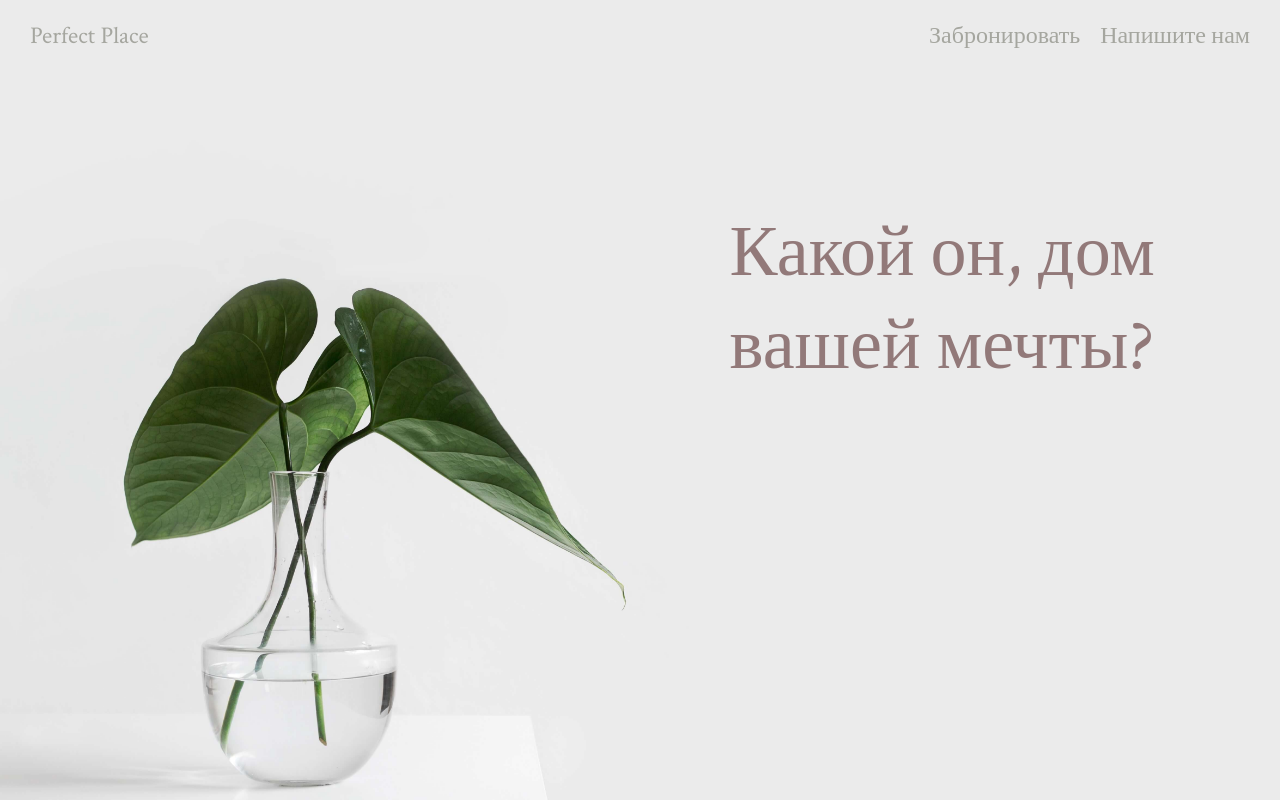
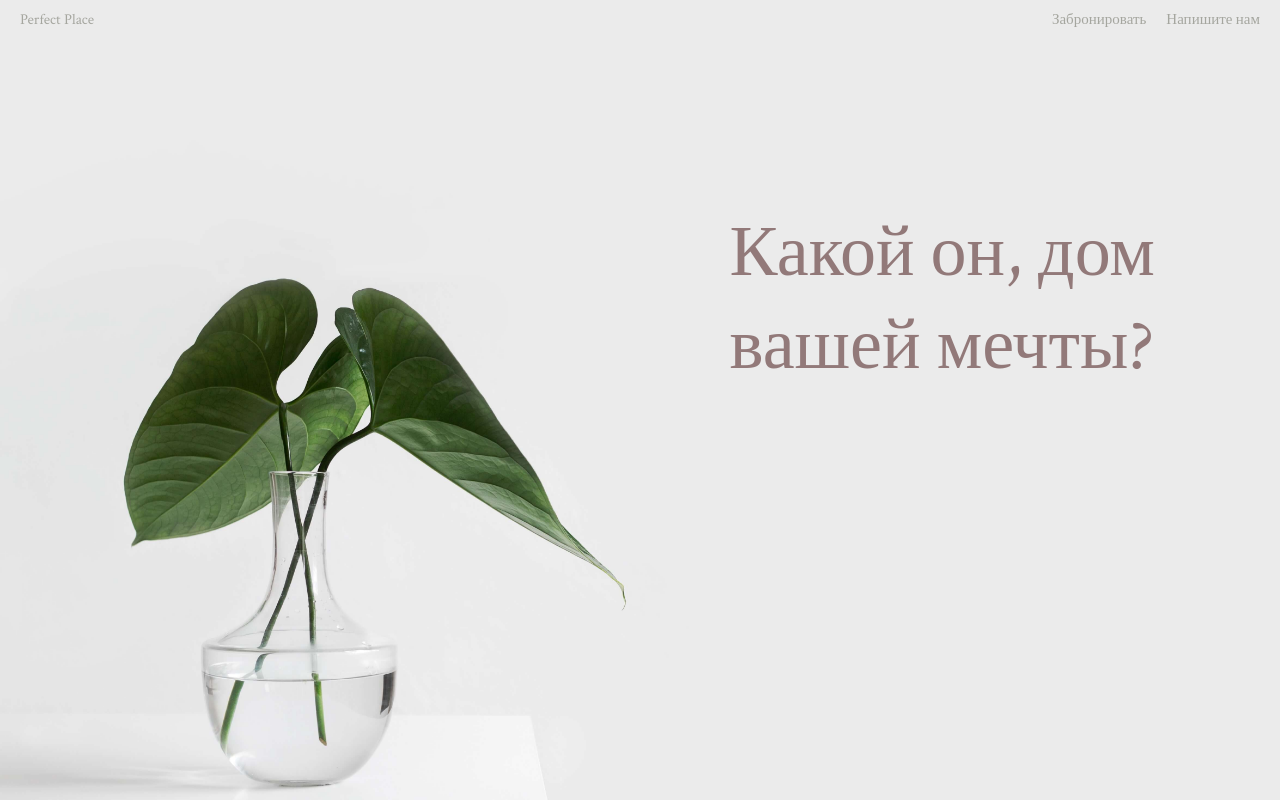
Before and after one commit to sasharaeburn/perfect-place, a website built with webpack: page src/index.html in a window 1280 px wide. Shown: the top 800 px of the page. Built offline with nearby package versions, Linux system fonts and the light colour scheme; files whose address does not match are found by name.

Commit message:
Started working on adaptive design

```diff
--- a/src/scss/main.scss
+++ b/src/scss/main.scss
@@ -11,6 +11,14 @@ body {
 
 .container {
   height: 100%;
+
+  @media (min-width: 767px) {
+
+  }
+
+  @media (min-width: 1300px) {
+
+  }
 }
 
 .fixed-element {
@@ -21,6 +29,14 @@ body {
   width: 100%;
   min-height: 100%;
   color: #eeeeee;
+
+  @media (min-width: 767px) {
+
+  }
+
+  @media (min-width: 1300px) {
+
+  }
 }
 
 .content {
@@ -76,6 +92,16 @@ body {
   font-size: 24px;
   flex-grow: 2;
   transition: background-color 0.3s ease;
+
+  // todo при изменении размера сделать текст значками (положить текст в контейнеры)
+  @media (min-width: 767px) {
+    font-size: 15px;
+    padding: 10px;
+  }
+
+  @media (min-width: 1300px) {
+
+  }
 
   &.scroll {
     background-color: #fff9f4;
```
